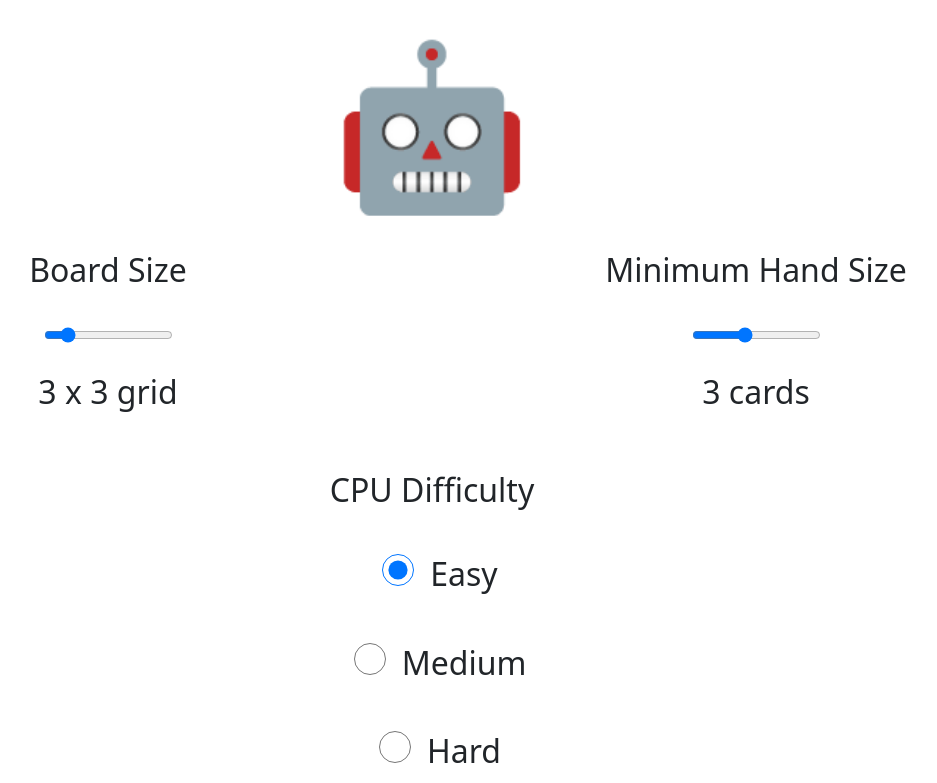
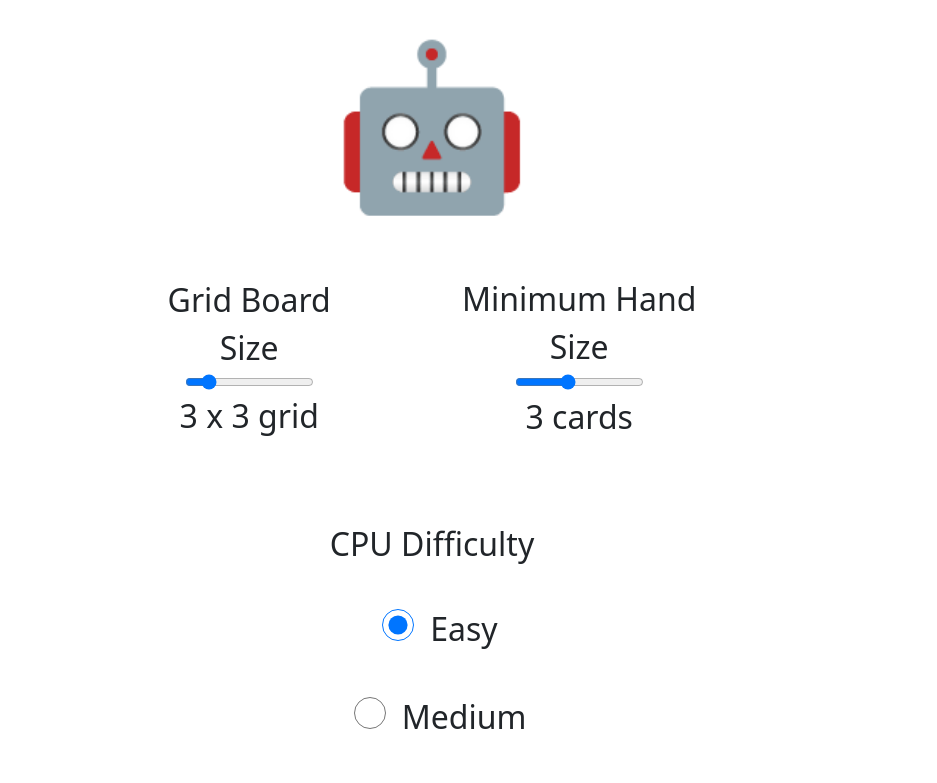
Before and after one commit to J3S5E/Tic-Tac-Toe_v2, a React (Create React App) app in the folder client/: page /cpu in a window 1280 px wide. Shown: the top 783 px of the page, without its empty margins (208-1145 px from the left). Built offline with nearby package versions, Linux system fonts and the light colour scheme; no server answers.

Commit message:
uniformed look across devices

```diff
--- a/client/src/App.css
+++ b/client/src/App.css
@@ -76,10 +76,12 @@ body {
 /* options menu */
 
 .OptionsGrid {
-  display:grid;
-  grid-template-columns: 1fr 1fr;
-  grid-template-rows: 1fr;
-  grid-gap: 1rem;
+  display:flex;
+  flex-direction: row;
+  justify-content: center;
+  align-items: center;
+  align-content: flex-end;
+  flex-wrap: wrap;
 }
 
 .OptionsList {
@@ -90,10 +92,23 @@ body {
   margin: 2rem;
 }
 
+.OptionsItems {
+  max-width: 75vw;
+  display:flex;
+  flex-direction: column;
+  justify-content: flex-end;
+  align-items: center;
+  margin: 2rem;
+}
+
+.slider {
+  max-width: 100% !important;
+  margin: 1rem;
+}
+
 .OptionsItem {
   text-align: center;
   height: auto;
-  width: 80%;
   font-size: 2rem;
   margin: 1%;
   max-width: 750px;
@@ -131,6 +146,7 @@ label.MenuItem {
 .playerName {
   font-size: 3rem;
   text-align: center;
+  max-width: 75vw;
 }
 
 
--- a/client/src/components/forms/HandSizeSelect.tsx
+++ b/client/src/components/forms/HandSizeSelect.tsx
@@ -8,7 +8,6 @@ const HandSizeSelect = (props: {
     return (
         <div className="OptionsItems">
             <label className="OptionsItem label">Minimum Hand Size</label>
-            <label className="OptionsItem Number">
             <input
                 type="range"
                 name="minHandSize"
@@ -18,7 +17,6 @@ const HandSizeSelect = (props: {
                 step={1}
                 onChange={(e) => props.changeHandSize(e.target.value)}
             />
-            </label>
             <label className="OptionsItem value">{`${props.minHandSize} cards`}</label>
         </div>
     );
--- a/client/src/components/forms/SizeSelect.tsx
+++ b/client/src/components/forms/SizeSelect.tsx
@@ -8,8 +8,7 @@ const SizeSelect = (props: {
 }) => {
     return (
         <div className="OptionsItems">
-            <label className="OptionsItem label">Board Size</label>
-            <label className="OptionsItem slider">
+            <label className="OptionsItem label">Grid Board Size</label>
             <input
                 type="range"
                 name="size"
@@ -19,7 +18,6 @@ const SizeSelect = (props: {
                 step={1}
                 onChange={(e) => props.changeGrid(e.target.value)}
             />
-            </label>
             <label className="OptionsItem value">{`${props.size} x ${props.size} grid`}</label>
         </div>
     );
```
Lines whose indentation alone changed are shown as unchanged.
